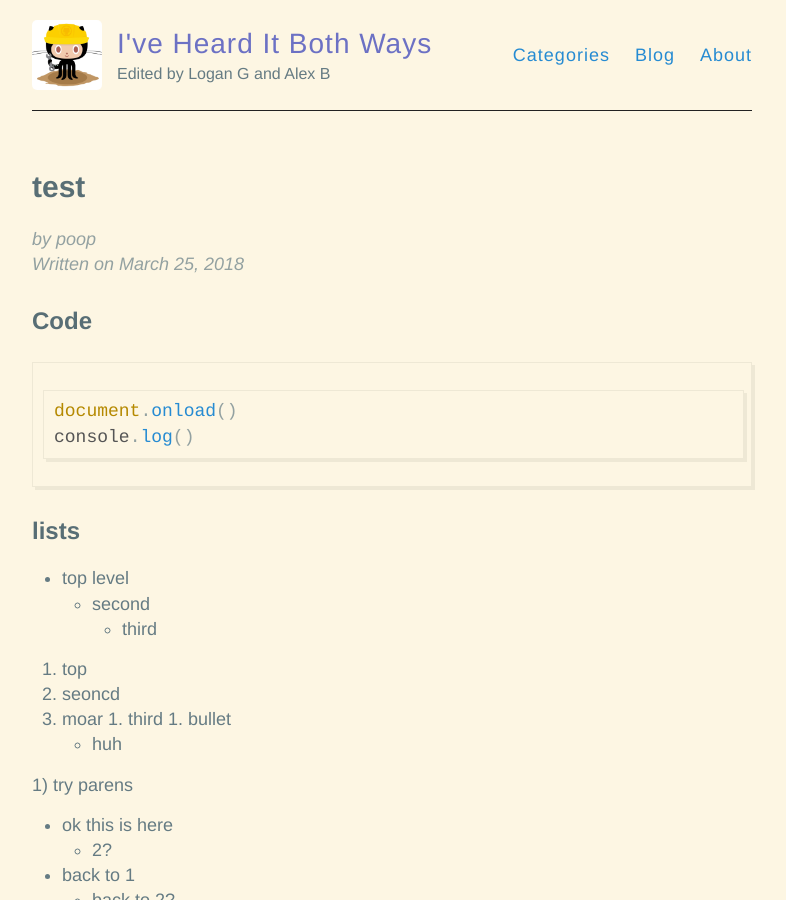
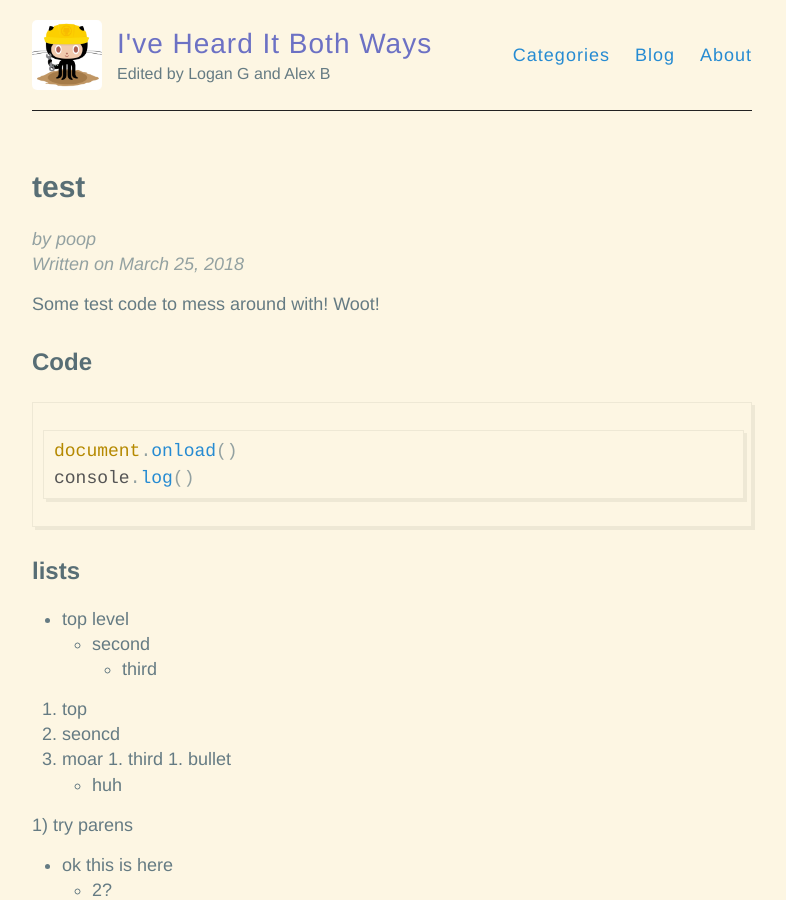
Before and after one commit to hencefarthing/hencefarthing.github.io, a Jekyll site: the page built from _posts/2018/03/2018-03-25-testtest.md, in a window 1280 px wide and 900 px high. Shown: the whole window, without its empty margins (248-1034 px from the left). Built offline with Jekyll 4.4.1, drawn with Linux system fonts in a browser that asks for light colours.

Commit message:
Made this post look a tad better

```diff
--- a/_posts/2018/03/2018-03-25-testtest.md
+++ b/_posts/2018/03/2018-03-25-testtest.md
@@ -4,6 +4,8 @@ title: test
 author: poop
 categories: test code
 ---
+
+Some test code to mess around with! Woot!
 
 ## Code
 
```
